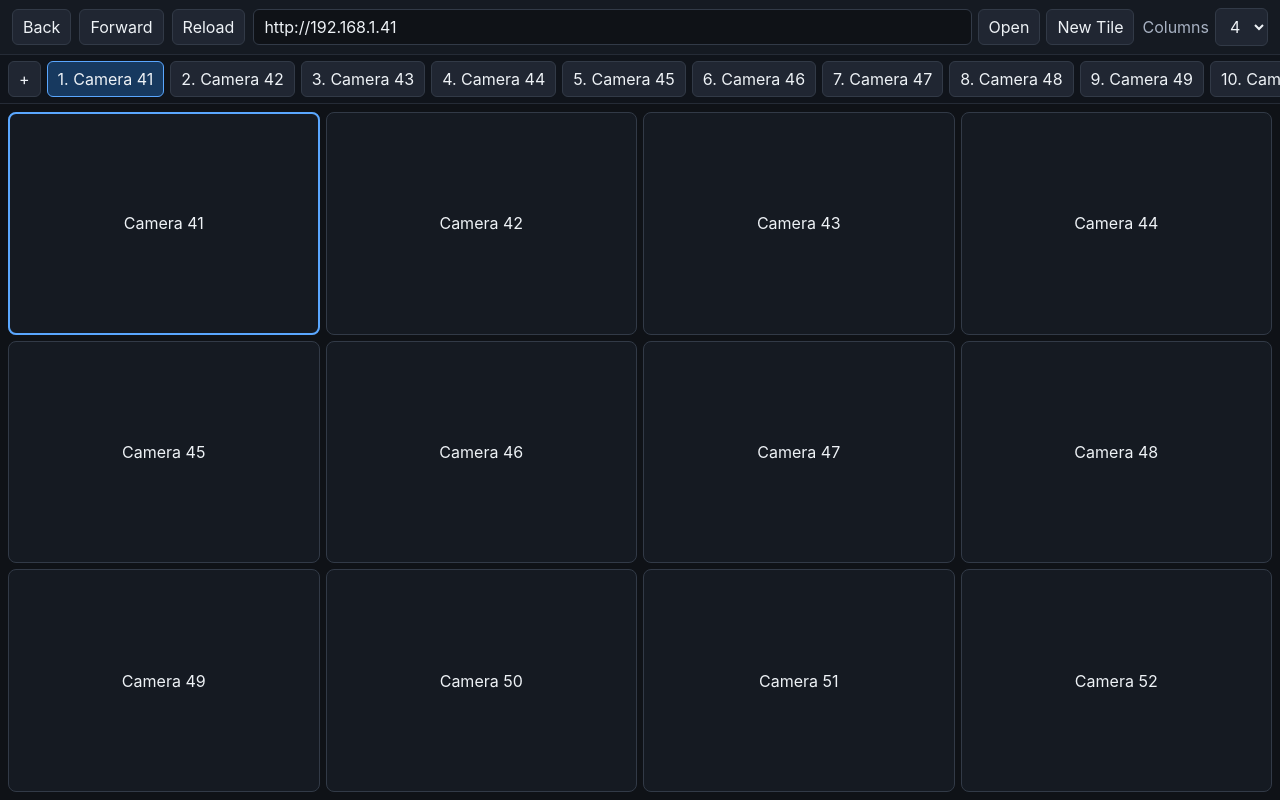
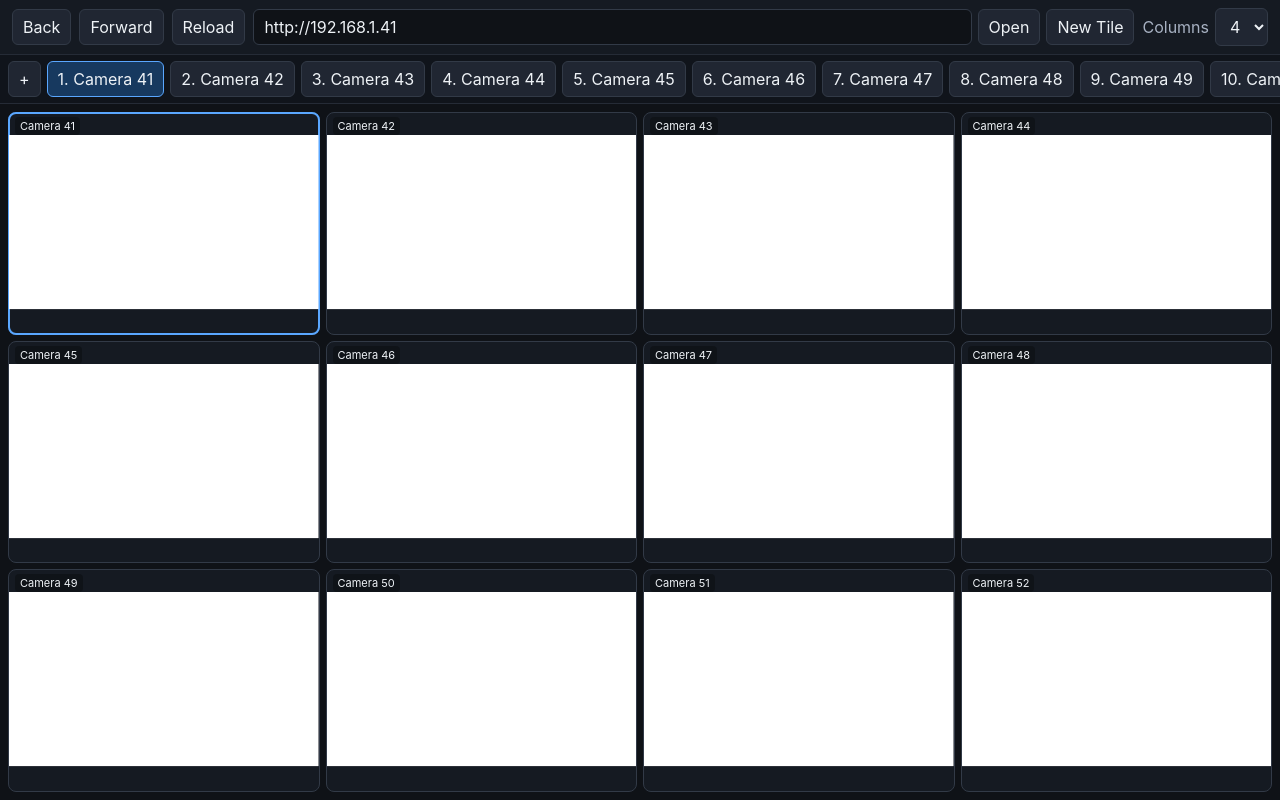
Before and after one commit to nestoff/DITBrowse-skaahoj, a React (Vite) app: page / in a window 1280 px wide. Built offline with nearby package versions, Linux system fonts and the light colour scheme.

Commit message:
feat: render scaled camera webviews

```diff
--- a/src/renderer/components/TileGrid.tsx
+++ b/src/renderer/components/TileGrid.tsx
@@ -1,6 +1,7 @@
 import type { ReactElement } from "react";
 import { buildGridSlots } from "../../shared/grid";
 import type { TileState } from "../../shared/types";
+import { WebviewTile } from "./WebviewTile";
 
 interface TileGridProps {
   tiles: TileState[];
@@ -33,14 +34,12 @@ export function TileGrid({
         }
 
         return (
-          <button
+          <WebviewTile
             key={tile.id}
-            type="button"
-            className={tile.id === selectedTileId ? "tile-slot selected" : "tile-slot"}
-            onClick={() => onSelectTile(tile.id)}
-          >
-            <span>{tile.title || tile.url || "Blank tile"}</span>
-          </button>
+            tile={tile}
+            selected={tile.id === selectedTileId}
+            onSelect={() => onSelectTile(tile.id)}
+          />
         );
       })}
     </section>
--- /dev/null
+++ b/src/renderer/components/WebviewTile.tsx
@@ -0,0 +1,58 @@
+import type { ReactElement } from "react";
+import { useEffect, useRef, useState } from "react";
+import { computeFitScale } from "../../shared/scale";
+import type { TileState } from "../../shared/types";
+
+interface WebviewTileProps {
+  tile: TileState;
+  selected: boolean;
+  onSelect: () => void;
+}
+
+export function WebviewTile({ tile, selected, onSelect }: WebviewTileProps): ReactElement {
+  const containerRef = useRef<HTMLDivElement | null>(null);
+  const [bounds, setBounds] = useState({ width: 1, height: 1 });
+
+  useEffect(() => {
+    const element = containerRef.current;
+    if (!element) {
+      return;
+    }
+
+    const observer = new ResizeObserver(([entry]) => {
+      const rect = entry.contentRect;
+      setBounds({ width: rect.width, height: rect.height });
+    });
+
+    observer.observe(element);
+    return () => observer.disconnect();
+  }, []);
+
+  const scale = computeFitScale({
+    tileWidth: bounds.width,
+    tileHeight: bounds.height,
+    viewportWidth: tile.viewport.width,
+    viewportHeight: tile.viewport.height,
+    manualZoom: tile.zoom
+  });
+
+  return (
+    <div
+      ref={containerRef}
+      className={selected ? "tile-slot selected" : "tile-slot"}
+      onMouseDown={onSelect}
+    >
+      <div className="tile-label">{tile.title || tile.url || "Blank"}</div>
+      <webview
+        className="camera-webview"
+        src={tile.url || "about:blank"}
+        partition={tile.partition}
+        style={{
+          width: `${tile.viewport.width}px`,
+          height: `${tile.viewport.height}px`,
+          transform: `scale(${scale})`
+        }}
+      />
+    </div>
+  );
+}
--- a/src/renderer/styles.css
+++ b/src/renderer/styles.css
@@ -131,3 +131,28 @@ textarea {
   border-style: dashed;
   background: #10141b;
 }
+
+.camera-webview {
+  position: absolute;
+  left: 0;
+  top: 22px;
+  border: 0;
+  transform-origin: top left;
+  background: white;
+}
+
+.tile-label {
+  position: absolute;
+  z-index: 2;
+  left: 6px;
+  top: 4px;
+  max-width: calc(100% - 12px);
+  overflow: hidden;
+  text-overflow: ellipsis;
+  white-space: nowrap;
+  border-radius: 4px;
+  padding: 2px 5px;
+  background: rgba(15, 18, 23, 0.84);
+  color: #eef2f6;
+  font-size: 11px;
+}
```
Also changed, not shown: 1 other file (tests, documents, lock files or other folders).
